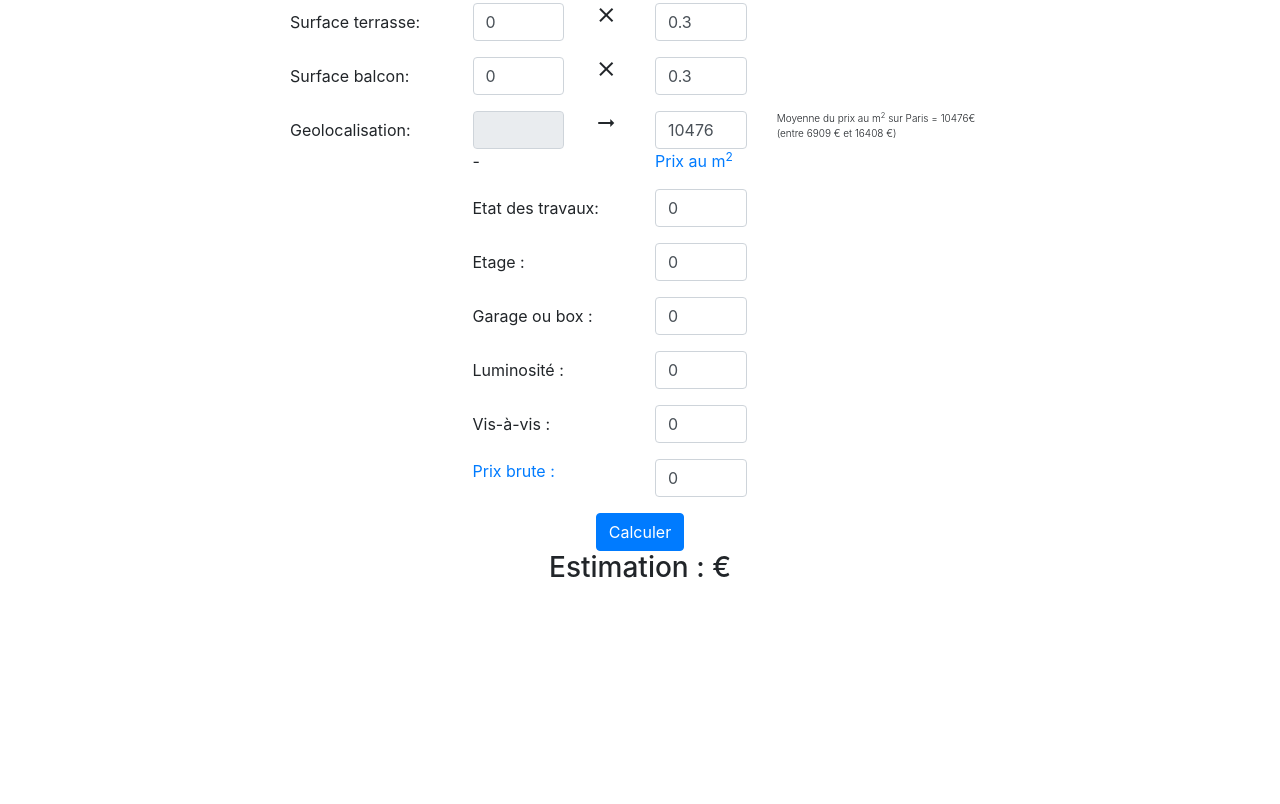
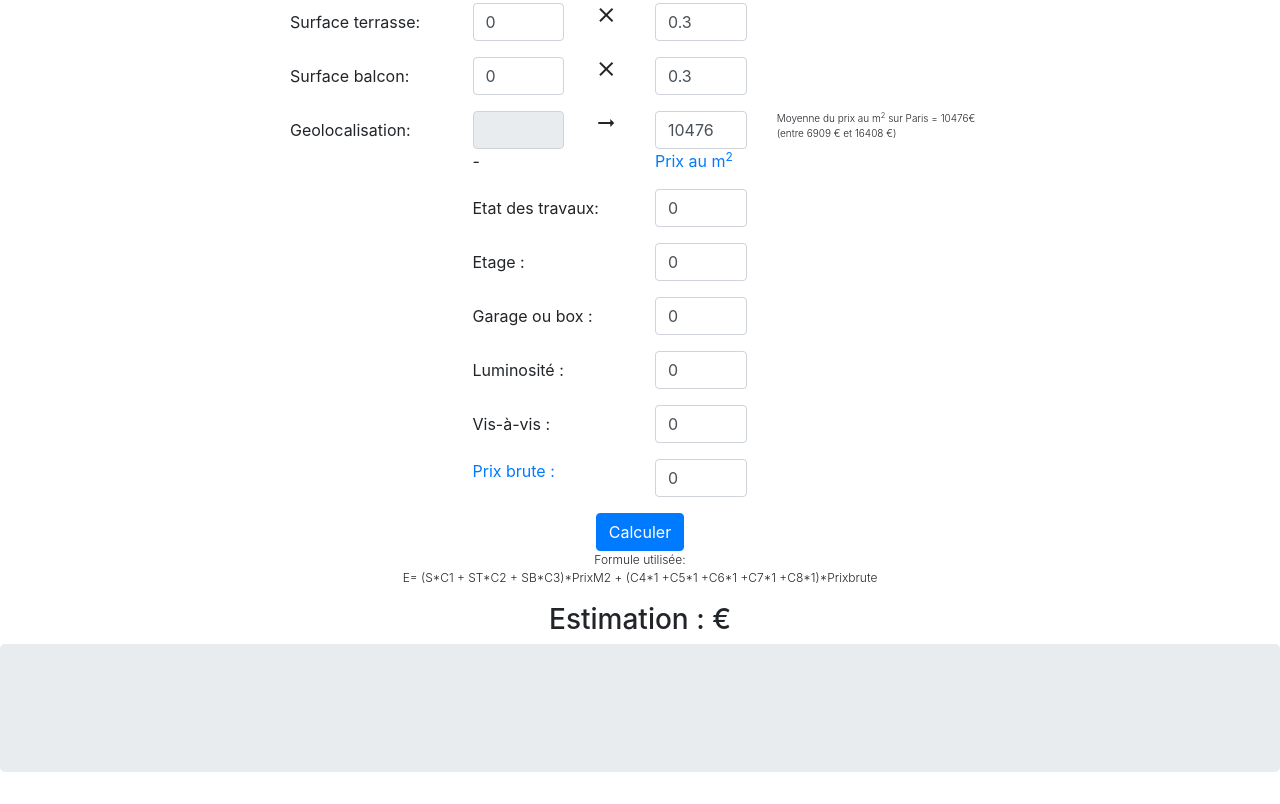
Before and after one commit to nabilouhi/Estimateur, a plain HTML site: page index.html in a window 1280 px wide. Shown: the part 304-1108 px from the top of the page. Before the commit the page ends 896 px from the top, so only its background shows below. Drawn offline with nearby package versions, Linux system fonts and the light colour scheme.

Commit message:
Add files via upload

```diff
--- a/index.html
+++ b/index.html
@@ -162,6 +162,8 @@
         </div>
         <div style='text-align: center;'>
           <button  type="button" class="btn btn-primary" onclick="calculer()">Calculer</button>
+          <p class="font-weight-light" style="font-size: 12px"> Formule utilisée: <br>
+           E= (S*C1 + ST*C2 + SB*C3)*PrixM2 + (C4*1 +C5*1 +C6*1 +C7*1 +C8*1)*Prixbrute </p>
           <h3  id="Resultat">Estimation :  €</h3>
         </div>
       </div>
@@ -172,6 +174,8 @@
   </div>
 </div>
 
+<div class="jumbotron text-center">
+</div>
 
 
 </body>
@@ -198,7 +202,7 @@ C8=document.getElementById('Coef8').value;
 
 
   var E=(S*C1+ST*C2+SB*C3)*PRICE+(C4*1+C5*1+C6*1+C7*1+C8*1)*Prixbrute
-  document.getElementById('Resultat').innerHTML="Estimation :"+E+"  €"
+  document.getElementById('Resultat').innerHTML="Estimation: "+E+"  €"
 }
 
 </script>
```
